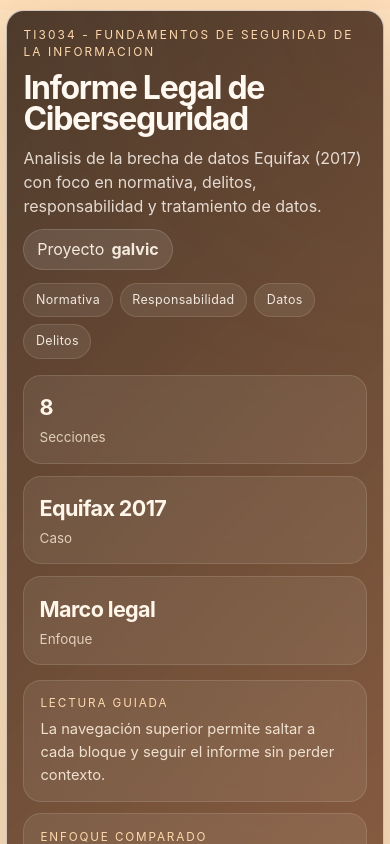
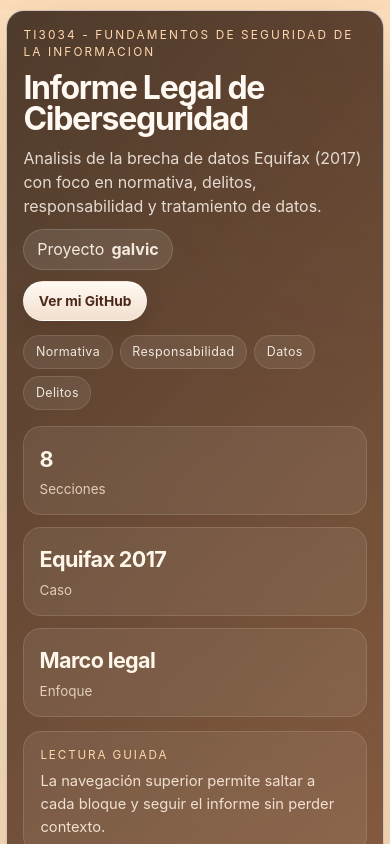
Before and after one commit to th3v9/informe_galvic, a React (Vite) app: page / in a window 390 px wide. Shown: the top 844 px of the page. Built offline with nearby package versions, Linux system fonts and the light colour scheme.

Commit message:
Polish mobile layout and header links

```diff
--- a/src/App.css
+++ b/src/App.css
@@ -68,6 +68,38 @@
   border: 1px solid rgba(255, 255, 255, 0.14);
   color: rgba(255, 246, 237, 0.92);
   backdrop-filter: blur(10px);
+}
+
+.hero-actions {
+  display: flex;
+  flex-wrap: wrap;
+  gap: 0.6rem;
+}
+
+.hero-action-button {
+  display: inline-flex;
+  align-items: center;
+  justify-content: center;
+  width: fit-content;
+  padding: 0.56rem 0.9rem;
+  border-radius: 999px;
+  background: linear-gradient(180deg, #fffaf3, #f2dfcf);
+  border: 1px solid rgba(255, 255, 255, 0.2);
+  color: #4b2818;
+  text-decoration: none;
+  font-size: 0.86rem;
+  font-weight: 700;
+  box-shadow: 0 10px 20px rgba(54, 30, 15, 0.12);
+  transition:
+    transform 160ms ease,
+    box-shadow 160ms ease,
+    background 160ms ease;
+}
+
+.hero-action-button:hover {
+  transform: translateY(-1px);
+  box-shadow: 0 14px 26px rgba(54, 30, 15, 0.16);
+  background: linear-gradient(180deg, #fffdf8, #f0dac8);
 }
 
 .hero-badges {
@@ -238,9 +270,9 @@
 
 .footer-panel {
   display: grid;
-  grid-template-columns: minmax(0, 0.9fr) minmax(0, 1.1fr);
-  gap: 1rem;
-  padding: 1.1rem 1.15rem;
+  grid-template-columns: minmax(0, 0.8fr) minmax(0, 1.2fr);
+  gap: 0.9rem;
+  padding: 0.95rem 1rem;
   border-radius: 22px;
   background: linear-gradient(135deg, rgba(52, 31, 21, 0.92), rgba(124, 73, 42, 0.88));
   border: 1px solid rgba(255, 255, 255, 0.12);
@@ -249,15 +281,16 @@
 }
 
 .footer-copy h2 {
-  margin: 0.2rem 0 0.4rem;
-  font-size: 1.3rem;
+  margin: 0.2rem 0 0.35rem;
+  font-size: 1.12rem;
   letter-spacing: -0.02em;
 }
 
 .footer-copy p {
   margin: 0;
   color: rgba(255, 241, 228, 0.84);
-  line-height: 1.6;
+  line-height: 1.45;
+  font-size: 0.92rem;
 }
 
 .footer-kicker {
@@ -270,14 +303,15 @@
 
 .footer-links {
   display: grid;
-  gap: 0.75rem;
+  grid-template-columns: repeat(auto-fit, minmax(170px, 1fr));
+  gap: 0.65rem;
 }
 
 .footer-link-card {
   display: grid;
-  gap: 0.25rem;
-  padding: 0.9rem 1rem;
-  border-radius: 18px;
+  gap: 0.2rem;
+  padding: 0.75rem 0.85rem;
+  border-radius: 16px;
   text-decoration: none;
   background: rgba(255, 250, 243, 0.08);
   border: 1px solid rgba(255, 248, 239, 0.12);
@@ -296,14 +330,14 @@
 }
 
 .footer-link-label {
-  font-size: 0.98rem;
+  font-size: 0.92rem;
   font-weight: 700;
 }
 
 .footer-link-desc {
   color: rgba(255, 239, 222, 0.8);
-  font-size: 0.88rem;
-  line-height: 1.45;
+  font-size: 0.82rem;
+  line-height: 1.35;
 }
 
 .report-section {
@@ -576,6 +610,10 @@
     border-radius: 18px;
   }
 
+  .hero-actions {
+    gap: 0.45rem;
+  }
+
   .hero-stats {
     grid-template-columns: 1fr;
   }
@@ -638,10 +676,12 @@
   }
 
   .footer-panel {
-    padding: 1rem;
+    padding: 0.9rem;
+    border-radius: 18px;
   }
 
   .footer-links {
     gap: 0.6rem;
+    grid-template-columns: 1fr;
   }
 }
--- a/src/App.jsx
+++ b/src/App.jsx
@@ -76,6 +76,12 @@
             <strong>galvic</strong>
           </p>
 
+          <div className="hero-actions">
+            <a className="hero-action-button" href="https://github.com/th3v9" target="_blank" rel="noreferrer">
+              Ver mi GitHub
+            </a>
+          </div>
+
           <div className="hero-badges" aria-label="Aspectos destacados">
             {accentBars.map((item) => (
               <span key={item} className="hero-badge">
@@ -142,8 +148,7 @@
           <p className="footer-kicker">Contacto y referencia</p>
           <h2>GitHub del proyecto</h2>
           <p>
-            Si quieres revisar el codigo, ver el despliegue o dejar seguimiento del informe, estos son los enlaces
-            principales del proyecto.
+            Repositorio, perfil y publicacion oficial del informe.
           </p>
         </div>
 
```
